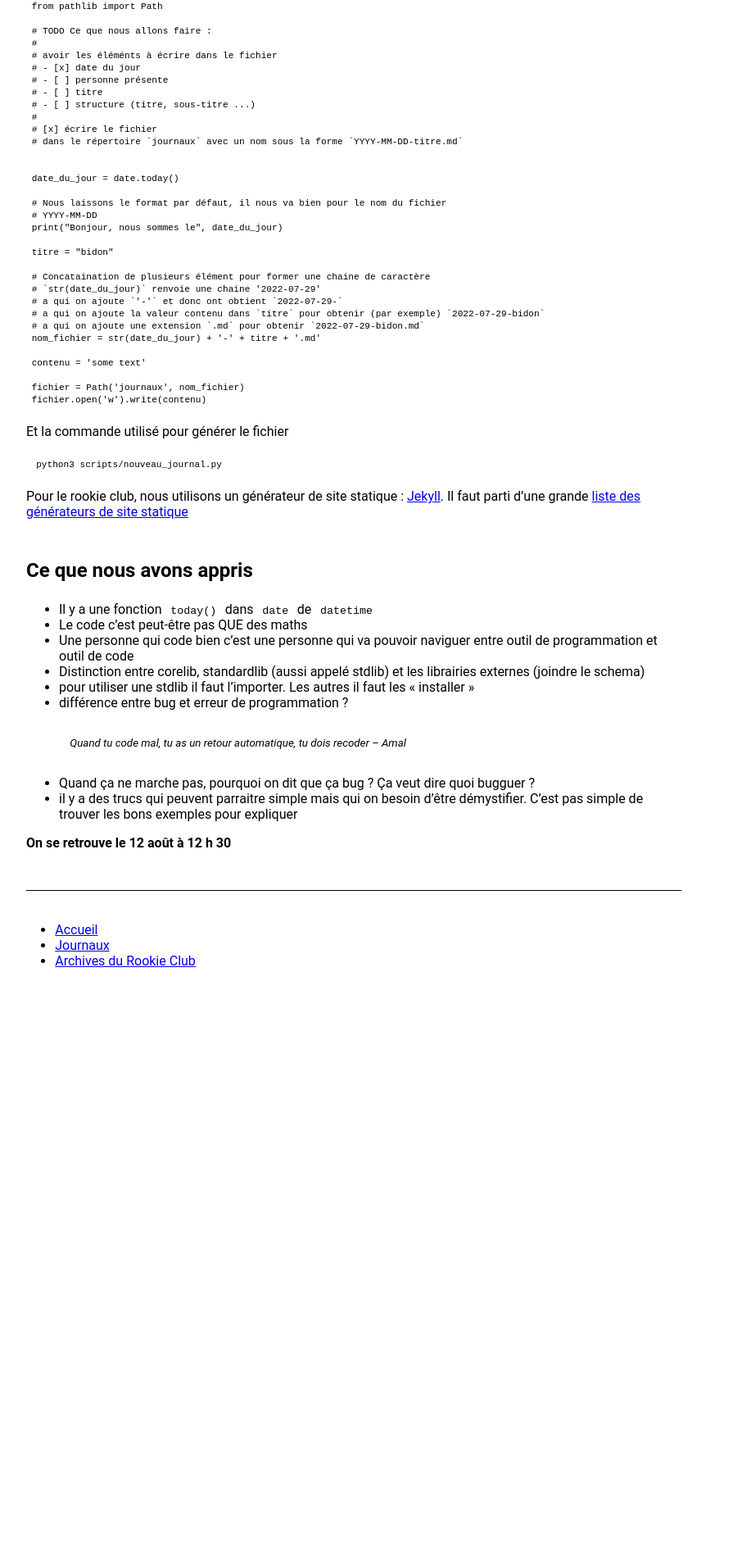
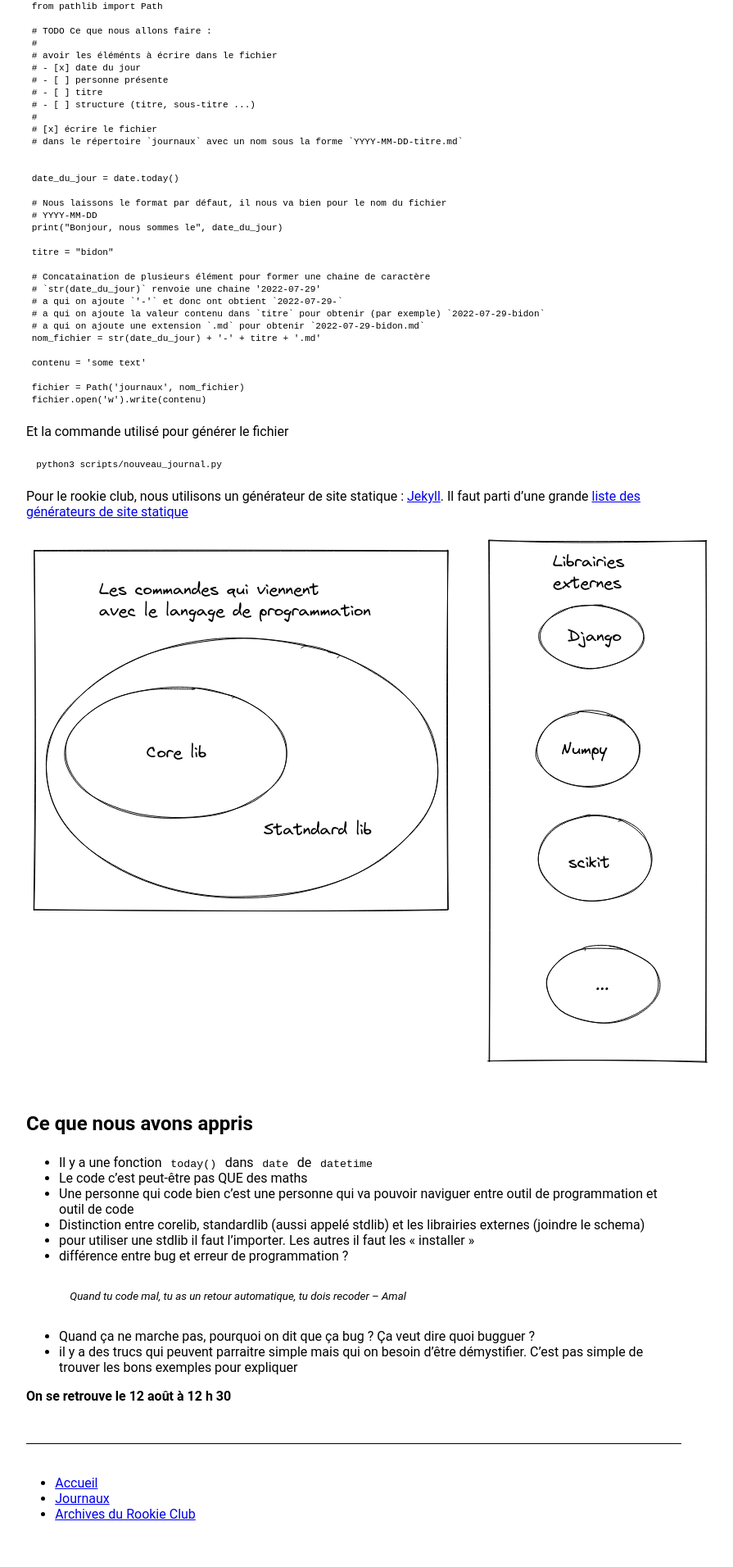
Before and after one commit to rookie-club/rookie-club.github.io, a Jekyll site: the page built from journaux/20220729.md, in a window 1280 px wide. Shown: the part 911-2823 px from the top of the page at 82% size, without its empty margins (208-1103 px from the left). Built offline with Jekyll 4.4.1, drawn with Linux system fonts in a browser that asks for light colours; before the commit the page ends 2148 px from its top, so only the background shows below that.

Commit message:
ajoute une image

```diff
--- a/journaux/20220729.md
+++ b/journaux/20220729.md
@@ -79,6 +79,8 @@ python3 scripts/nouveau_journal.py
 
 Pour le rookie club, nous utilisons un générateur de site statique : [Jekyll](https://jekyllrb.com/). Il faut parti d'une grande [liste des générateurs de site statique](https://jamstack.org/generators/)
 
+![](session-2022-07-29-1309.png)
+
 ## Ce que nous avons appris
 
 - Il y a une fonction `today()` dans `date` de `datetime`
```
Also changed, not shown: journaux/session-2022-07-29-1309.png (added).
